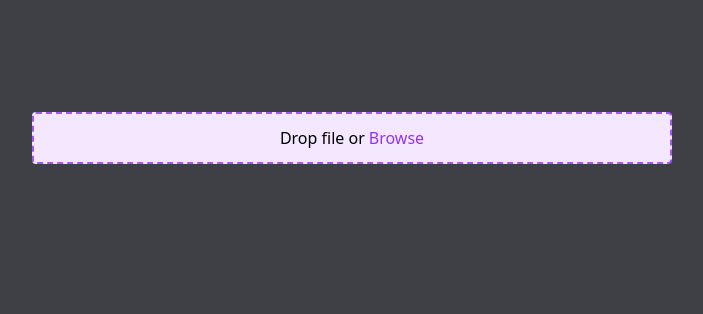
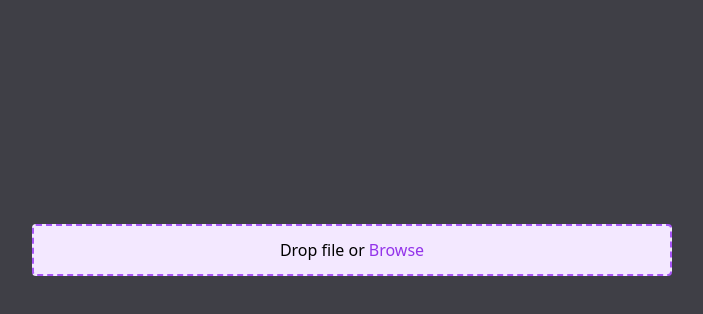
Before and after one commit to benjaminkent/component-learning, a Vue app: page / in a window 1280 px wide. Shown: the top 314 px of the page, without its empty margins (288-991 px from the left). Built offline with nearby package versions, Linux system fonts and the light colour scheme.

Commit message:
dragging done. going to do a quick refactor

```diff
--- a/src/components/EmitUpload.vue
+++ b/src/components/EmitUpload.vue
@@ -47,7 +47,17 @@ const uploadedFile = ref<File | null>(null);
 const draggingOver = ref(false);
 
 function handleDrop(e: DragEvent) {
-  // need to figure out how to get the file from the event
+  if (!e.dataTransfer?.files) return;
+
+  uploadedFile.value = e.dataTransfer.files[0];
+
+  const fileFormData = new FormData();
+
+  fileFormData.append(uploadedFile.value.name, uploadedFile.value);
+
+  (fancyUploader.value as HTMLInputElement).value = '';
+
+  draggingOver.value = false;
 }
 
 function handleUpload(e: Event) {
@@ -62,8 +72,6 @@ function handleUpload(e: Event) {
   fileFormData.append(uploadedFile.value.name, uploadedFile.value);
 
   (fancyUploader.value as HTMLInputElement).value = '';
-
-  // emit event
 }
 
 function removeFile() {
--- a/src/pages/Home.vue
+++ b/src/pages/Home.vue
@@ -1,5 +1,5 @@
 <template>
-  <div class="flex flex-col items-center gap-8 bg-zinc-700 h-screen pt-28">
+  <div class="flex flex-col items-center gap-8 bg-zinc-700 h-screen pt-56">
     <div class="w-1/2">
       <EmitUpload />
     </div>
```
